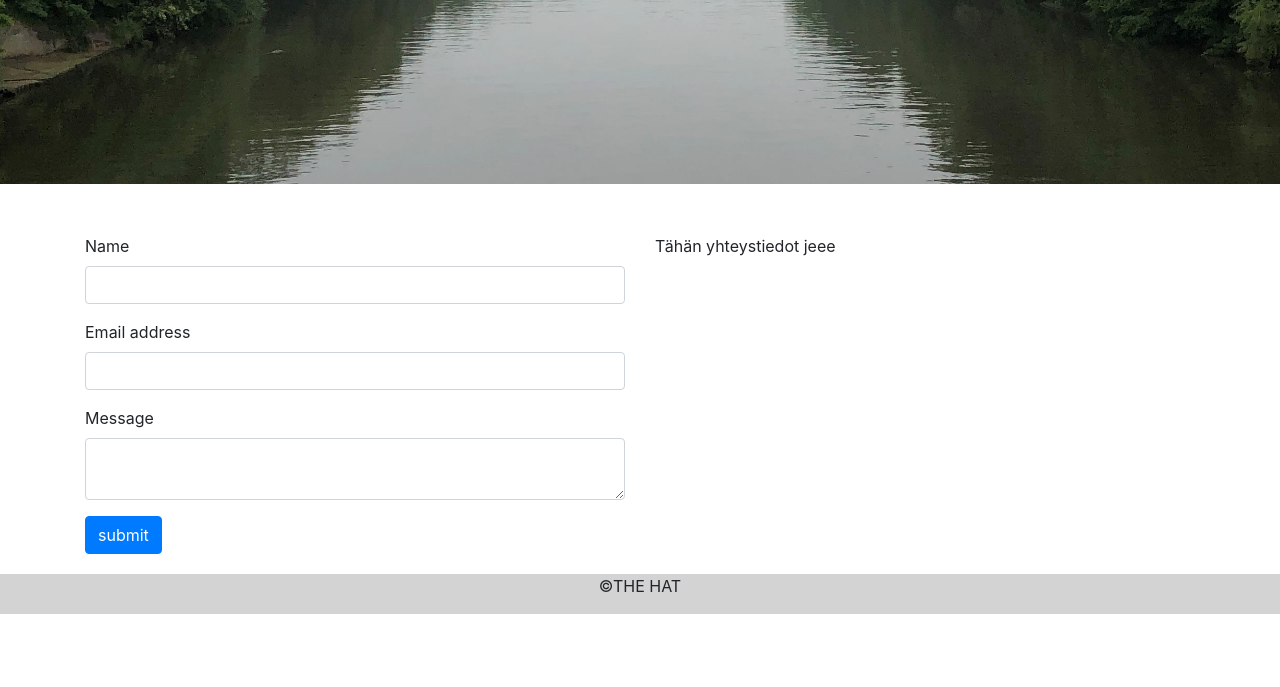
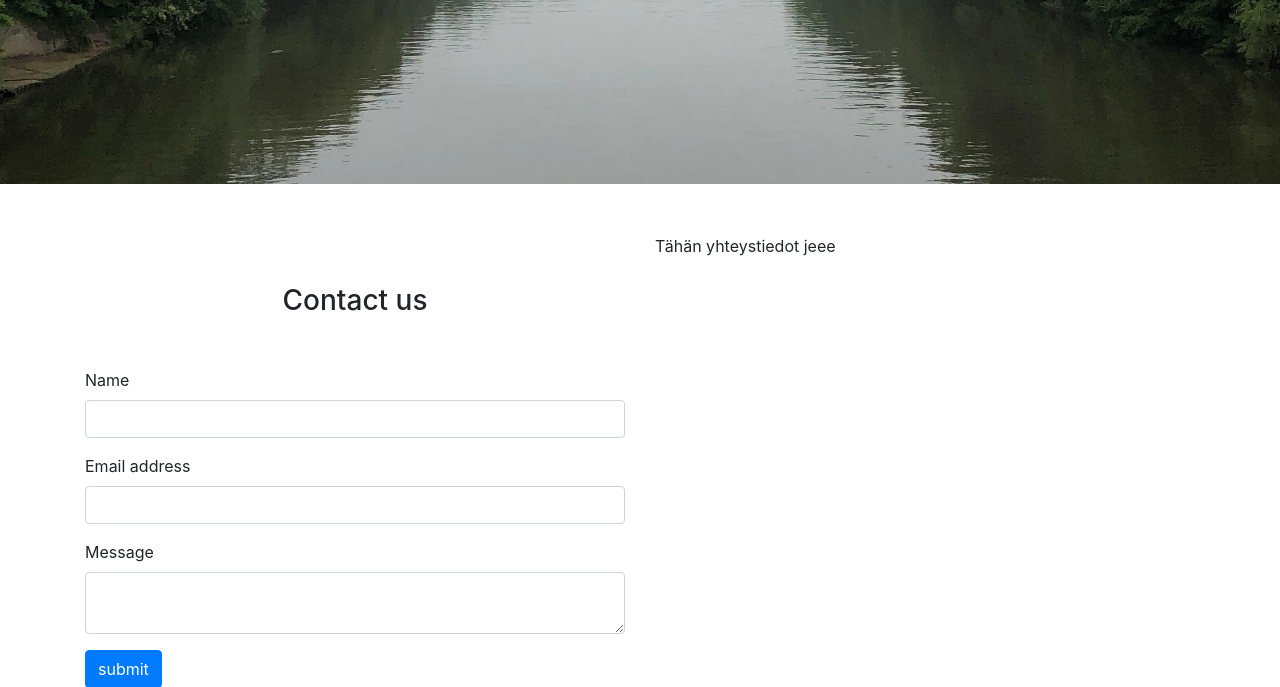
Before and after one commit to henyy/THE_HAT, a PHP site: page /contact.php in a window 1280 px wide. Shown: the part 616-1303 px from the top of the page. Before the commit the page ends 1230 px from the top, so only its background shows below. Run offline with PHP 8.4, Linux system fonts and the light colour scheme; some libraries are stand-ins or nearby versions.

Commit message:
edited index.php

```diff
--- a/contact.php
+++ b/contact.php
@@ -4,6 +4,7 @@
 <!--CONTACT FORM-->
 <div class="row">
 <div class="col">
+<h3>Contact us</h3>
 <form method="POST" name="contact_form" action="sendForm.php">
 <div class="form-group">
 		<label for='name'>Name</label>
```
